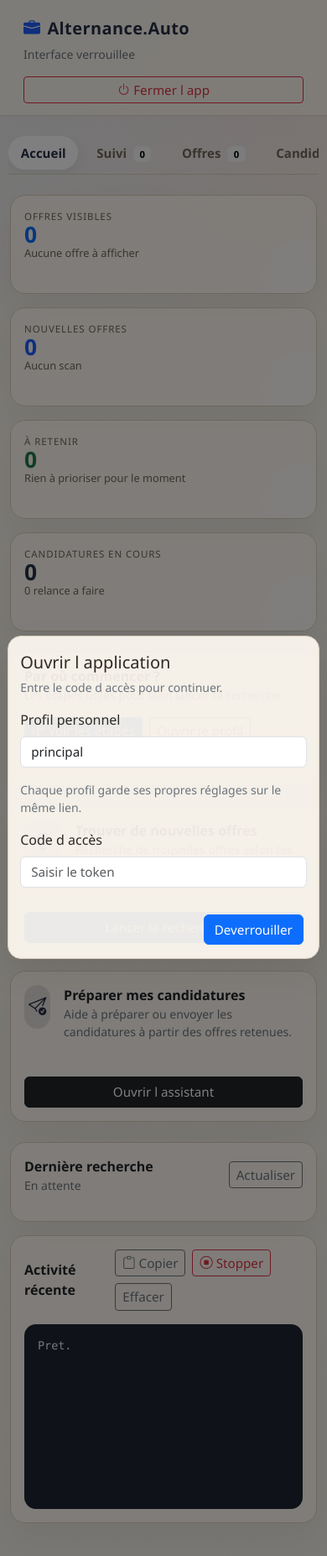
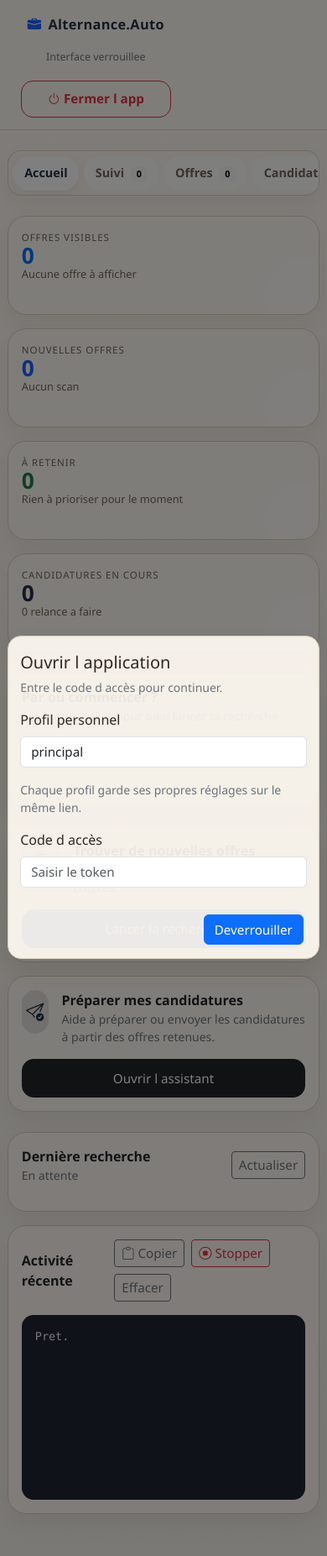
Before and after one commit to kaizenvtcgit/Automatisation-alternance, a Flask app: page / in a window 390 px wide. Shown: the top 1853 px of the page at 84% size. Run offline with Flask 3, Linux system fonts and the light colour scheme; data that the repository does not hold is empty; some libraries are stand-ins or nearby versions.

Commit message:
Refine mobile layout and navigation

```diff
--- a/templates/index.html
+++ b/templates/index.html
@@ -30,6 +30,7 @@
         linear-gradient(180deg, #f8f4ec 0%, var(--bg) 100%);
       color: var(--text);
       min-height: 100vh;
+      overflow-x: hidden;
     }
 
     .navbar {
@@ -1008,21 +1009,45 @@
     }
 
     @media (max-width: 767px) {
+      body {
+        background:
+          linear-gradient(180deg, rgba(255, 250, 242, 0.98) 0%, rgba(244, 241, 234, 0.98) 100%);
+      }
+
       .page-shell {
         padding-left: 0.75rem;
         padding-right: 0.75rem;
       }
 
+      .navbar .page-shell {
+        display: grid;
+        gap: 0.8rem;
+      }
+
+      .navbar-brand {
+        display: flex;
+        align-items: center;
+        justify-content: center;
+        font-size: 1.1rem;
+      }
+
       .sticky-actions {
         position: static;
       }
 
+      .card,
+      .modal-content {
+        border-radius: 22px;
+        box-shadow: 0 12px 28px rgba(74, 58, 40, 0.08);
+      }
+
       .metric-value {
         font-size: 1.8rem;
       }
 
       .metric-card {
         min-height: 118px;
+        padding: 1rem !important;
       }
 
       .metric-label {
@@ -1030,22 +1055,45 @@
       }
 
       .navbar {
-        padding-top: 0.85rem !important;
-        padding-bottom: 0.85rem !important;
-      }
-
-      .navbar-actions > * {
+        padding-top: 0.75rem !important;
+        padding-bottom: 0.9rem !important;
+      }
+
+      .navbar-actions {
+        display: grid;
+        grid-template-columns: repeat(2, minmax(0, 1fr));
+        gap: 0.55rem;
         width: 100%;
       }
 
+      .navbar-actions .small {
+        grid-column: 1 / -1;
+        text-align: center;
+        font-size: 0.78rem;
+      }
+
+      .navbar-actions .btn {
+        width: 100%;
+        border-radius: 14px;
+        min-height: 44px;
+        font-weight: 600;
+      }
+
       .nav-tabs {
-        margin-left: -0.1rem;
-        margin-right: -0.1rem;
+        margin: 0 0 1rem;
+        padding: 0.35rem;
+        gap: 0.35rem;
+        border: 1px solid rgba(217, 208, 191, 0.9);
+        border-radius: 18px;
+        background: rgba(255, 250, 242, 0.92);
+        box-shadow: 0 10px 24px rgba(74, 58, 40, 0.06);
       }
 
       .nav-tabs .nav-link {
-        padding: 0.55rem 0.9rem;
-        font-size: 0.94rem;
+        padding: 0.65rem 0.95rem;
+        font-size: 0.93rem;
+        background: rgba(255, 255, 255, 0.78);
+        margin-right: 0;
       }
 
       .pipeline-toolbar,
@@ -1055,13 +1103,17 @@
       }
 
       .kanban-grid {
-        grid-template-columns: repeat(6, minmax(264px, 1fr));
-        gap: 1rem;
+        grid-template-columns: repeat(6, minmax(86vw, 1fr));
+        gap: 0.9rem;
+        padding-bottom: 0.5rem;
+        scroll-snap-type: x proximity;
       }
 
       .kanban-col {
         border-radius: 18px;
-        padding: 0.9rem;
+        padding: 1rem 0.95rem;
+        scroll-snap-align: start;
+        min-height: auto;
       }
 
       .kanban-head {
@@ -1070,11 +1122,13 @@
       }
 
       .offer-card {
-        padding: 0.85rem;
+        padding: 0.95rem;
+        border-radius: 18px;
       }
 
       .offer-title {
         font-size: 0.96rem;
+        line-height: 1.35;
       }
 
       .offer-card-summary {
@@ -1096,6 +1150,15 @@
         align-items: stretch;
       }
 
+      .action-card {
+        min-height: auto;
+      }
+
+      .action-card .btn {
+        min-height: 46px;
+        border-radius: 14px;
+      }
+
       .setup-guide-steps,
       .health-overview {
         grid-template-columns: 1fr;
@@ -1118,12 +1181,34 @@
     }
 
     @media (max-width: 575px) {
+      .page-shell {
+        padding-left: 0.55rem;
+        padding-right: 0.55rem;
+      }
+
+      .navbar-brand {
+        font-size: 1.02rem;
+      }
+
       .metric-value {
         font-size: 1.65rem;
       }
 
       .metric-note {
         font-size: 0.8rem;
+      }
+
+      .navbar-actions {
+        grid-template-columns: 1fr;
+      }
+
+      .nav-tabs {
+        border-radius: 16px;
+      }
+
+      .nav-tabs .nav-link {
+        padding: 0.62rem 0.86rem;
+        font-size: 0.9rem;
       }
 
       .summary-line,
@@ -1141,6 +1226,10 @@
 
       .modal-content {
         border-radius: 16px;
+      }
+
+      .kanban-grid {
+        grid-template-columns: repeat(6, minmax(90vw, 1fr));
       }
 
       .modal-header,
```
